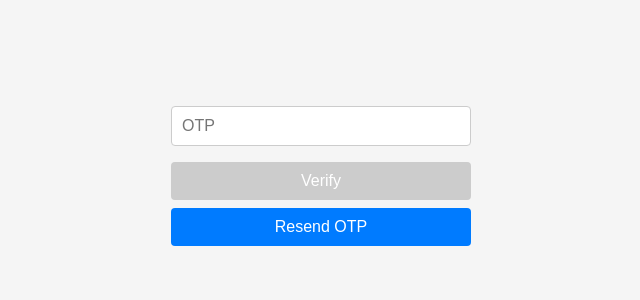
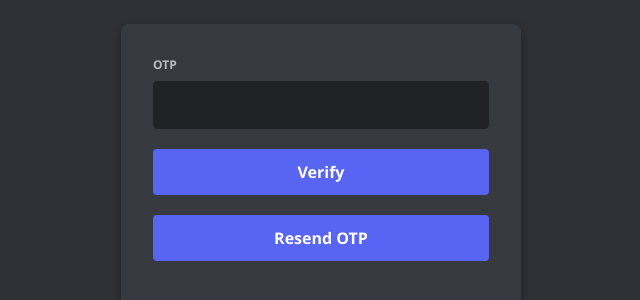
Before and after one commit to tonmoychiran/echo-fe, an Angular app: page /verify-login in a window 1280 px wide. Shown: the part 232-532 px from the top of the page, without its empty margins (319-959 px from the left). Built offline with nearby package versions, Linux system fonts and the light colour scheme.

Commit message:
refactor

```diff
--- a/src/app/components/login/login.component.css
+++ b/src/app/components/login/login.component.css
@@ -1,51 +1,78 @@
-.login-container {
-  display: flex;
-  justify-content: center;
-  align-items: center;
-  height: 100vh;
-  background-color: #f5f5f5;
+.container {
+  background-color: #36393f;
+  padding: 32px;
+  border-radius: 8px;
+  width: 100%;
+  min-width: 400px;
+  max-width: 480px;
+  box-shadow: 0 2px 10px rgba(0, 0, 0, 0.3);
+  color: var(--color);
+}
+
+h1 {
+  font-size: 24px;
+  font-weight: 600;
+  text-align: center;
+  margin-bottom: 8px;
+  color: var(--color);
+}
+
+p {
+  font-size: 14px;
+  color: #b9bbbe;
+  text-align: center;
+  margin-bottom: 24px;
 }
 
 .form-group {
-  display: flex;
-  flex-direction: column;
-  gap: 8px;
-  width: 300px;
+  margin-bottom: 20px;
 }
 
-.email-input {
-  padding: 10px;
-  border: 1px solid #ccc;
-  border-radius: 4px;
-  font-size: 16px;
+.form-group label {
+  display: block;
+  font-size: 12px;
+  font-weight: 600;
+  color: #b9bbbe;
+  margin-bottom: 8px;
+  text-transform: uppercase;
 }
 
-.email-input.invalid {
-  border-color: red;
+.form-group input {
+  width: 100%;
+  padding: 12px;
+  background-color: #202225;
+  border: 1px solid #202225;
+  border-radius: 4px;
+  color: var(--color);
+  font-size: 16px;
+  outline: none;
+  transition: border-color 0.2s;
 }
 
-.error-message {
-  color: red;
-  font-size: 14px;
-  min-height: 16px;
+.form-group input:focus {
+  border-color: #5865f2;
 }
 
 button {
-  padding: 10px;
-  background-color: #007bff;
-  color: white;
+  width: 100%;
+  padding: 12px;
+  background-color: #5865f2;
   border: none;
   border-radius: 4px;
+  color: var(--color);
   font-size: 16px;
+  font-weight: 600;
   cursor: pointer;
-  width: 300px;
+  transition: background-color 0.2s;
 }
 
-button:disabled {
-  background-color: #cccccc;
-  cursor: not-allowed;
+button:hover {
+  background-color: #4752c4;
 }
 
-button:hover:not(:disabled) {
-  background-color: #0056b3;
+.error {
+  color: #ed4245;
+  font-size: 14px;
+  margin-top: 10px;
+  text-align: center;
 }
--- a/src/app/components/login/login.component.html
+++ b/src/app/components/login/login.component.html
@@ -1,25 +1,21 @@
-<div class="login-container">
-  <form [formGroup]="loginForm" (ngSubmit)="onSubmit()">
+<div class="container">
+  <h1>Goppho Login</h1>
+  <form (ngSubmit)="onSubmit()">
     <div class="form-group">
-      <input type="email" formControlName="email" class="email-input" name="email"
-        [ngClass]="{'invalid': emailControl?.invalid && (emailControl?.dirty || emailControl?.touched)}"
-        placeholder="Email">
-      <div class="error-message">
-        @if (emailControl?.invalid && (emailControl?.dirty || emailControl?.touched) &&
-        emailControl?.errors?.['required']) {
-        Email is required
-        } @else if (emailControl?.invalid && (emailControl?.dirty || emailControl?.touched) &&
-        emailControl?.errors?.['email']) {
-        Invalid Email
-        }
+      <label for="email">Email</label>
+      <input type="text" id="email" [(ngModel)]="email" name="email" required>
     </div>
-      <button type="submit" [disabled]="loginForm.invalid">
+    <button type="submit">
       @if (isLoading()) {
       Loggin In...
       } @else {
       LogIn
       }
     </button>
-    </div>
+    @if(errorMessage()){
+    <ng-container>
+      <p class="error">{{ errorMessage() }}</p>
+    </ng-container>
+    }
   </form>
 </div>
--- a/src/app/components/login/login.component.ts
+++ b/src/app/components/login/login.component.ts
@@ -1,59 +1,47 @@
 import { CommonModule } from '@angular/common';
 import { Component, inject, signal } from '@angular/core';
-import { FormControl, FormGroup, ReactiveFormsModule, Validators } from '@angular/forms';
+import { FormsModule } from '@angular/forms';
 import { AuthService } from '../../services/auth.service';
-import { ToastComponent } from '../toast/toast.component';
-import { ToastService } from '../../services/toast.service';
 import { Router } from '@angular/router';
 
 
 @Component({
   selector: 'app-login',
   standalone: true,
-  imports: [CommonModule, ReactiveFormsModule],
+  imports: [CommonModule, FormsModule],
   templateUrl: './login.component.html',
   styleUrl: './login.component.css'
 })
 export class LoginComponent {
-  loginForm!: FormGroup;
+  email: string = "";
+  errorMessage = signal("");
   isLoading = signal(false);
 
   private authService = inject(AuthService);
-  private toastService = inject(ToastService);
   private router = inject(Router);
 
-  ngOnInit() {
-    this.loginForm = new FormGroup({
-      email: new FormControl('', [Validators.required, Validators.email])
-    });
+  onSubmit() {
+
+    if (!this.email) {
+      this.errorMessage.set("Email is empty");
+      return;
     }
 
-  onSubmit() {
-    if (this.loginForm.valid) {
-      const email = this.loginForm.value.email;
     this.isLoading.set(true);
 
-      this.authService.login(email).subscribe({
+    this.authService.login(this.email).subscribe({
       next: (response) => {
-          this.authService.setEmail(email);
-          this.toastService.show('OTP Sent', 'success', 5000);
+        this.authService.setEmail(this.email);
         this.router.navigate(['/verify-login']);
       },
       error: (error) => {
         this.isLoading.set(false);
-          const errorMessage = error?.error?.message || 'OTP Send Failed';
-          this.toastService.show(errorMessage, 'error', 5000);
+        this.errorMessage.set(error?.error?.message || 'OTP Send Failed');
       },
       complete: () => {
         this.isLoading.set(false);
       }
     });
-    } else {
-      this.loginForm.markAllAsTouched();
+
   }
 }
-
-  get emailControl() {
-    return this.loginForm.get('email');
-  }
-}
--- a/src/app/components/verify-login/verify-login.component.css
+++ b/src/app/components/verify-login/verify-login.component.css
@@ -1,61 +1,77 @@
-input[type="number"] {
-  -webkit-appearance: none;
-  -moz-appearance: textfield;
-  appearance: none;
+.container {
+    background-color: #36393f;
+    padding: 32px;
+    border-radius: 8px;
+    width: 100%;
+    min-width: 400px;
+    max-width: 480px;
+    box-shadow: 0 2px 10px rgba(0, 0, 0, 0.3);
+    color: var(--color);
 }
 
-.verify-login-container {
-    display: flex;
-    justify-content: center;
-    align-items: center;
-    height: 100vh;
-    background-color: #f5f5f5;
+p {
+    font-size: 14px;
+    color: #57f287;
+    text-align: center;
+    margin-bottom: 24px;
 }
 
 .form-group {
-    display: flex;
-    flex-direction: column;
-    gap: 8px;
-    width: 300px;
+    margin-bottom: 20px;
 }
 
-.otp-input {
-    padding: 10px;
-    border: 1px solid #ccc;
-    border-radius: 4px;
-    font-size: 16px;
+.form-group label {
+    display: block;
+    font-size: 12px;
+    font-weight: 600;
+    color: #b9bbbe;
+    margin-bottom: 8px;
+    text-transform: uppercase;
 }
 
-.otp-input.invalid {
-    border-color: red;
+.form-group input {
+    width: 100%;
+    padding: 12px;
+    background-color: #202225;
+    border: 1px solid #202225;
+    border-radius: 4px;
+    color: var(--color);
+    font-size: 16px;
+    outline: none;
+    transition: border-color 0.2s;
 }
 
-.error-message {
-    color: red;
-    font-size: 14px;
+.form-group input:focus {
+    border-color: #5865f2;
 }
 
 button {
-    padding: 10px;
-    background-color: #007bff;
-    color: white;
+    width: 100%;
+    padding: 12px;
+    background-color: #5865f2;
     border: none;
     border-radius: 4px;
+    color: var(--color);
     font-size: 16px;
+    font-weight: 600;
     cursor: pointer;
-    width: 300px;
+    transition: background-color 0.2s;
 }
 
-button:disabled {
-    background-color: #cccccc;
-    cursor: not-allowed;
+button:hover {
+    background-color: #4752c4;
 }
 
-button:hover:not(:disabled) {
-    background-color: #0056b3;
+.error {
+  color: #ed4245;
+  font-size: 14px;
+  margin-top: 10px;
+  text-align: center;
 }
 
-.otp-sent-box {
-    font-size: 16px;
-    color: #28a745;
+.success {
+  color: #57f287;
+  font-size: 14px;
+  margin-top: 10px;
+  text-align: center;
 }
--- a/src/app/components/verify-login/verify-login.component.html
+++ b/src/app/components/verify-login/verify-login.component.html
@@ -1,24 +1,16 @@
-<div class="verify-login-container">
-    <form [formGroup]="verifyLoginForm" (ngSubmit)="onSubmit()">
+<div class="container">
+    <form>
+        @if (email()) {
+        <ng-container>
+            <p>OTP sent to {{ email() }}</p>
+        </ng-container>
+        }
         <div class="form-group">
-            @if (email()) {
-            <div class="otp-sent-box">
-                OTP sent to {{ email() }}
+            <label for="otp">OTP</label>
+            <input type="text" id="otp" [(ngModel)]="otp" name="otp" required>
         </div>
-            }
-            <input type="text" formControlName="otp" class="otp-input" name="otp"
-                [ngClass]="{'invalid': otpControl?.invalid && (otpControl?.dirty || otpControl?.touched)}"
-                placeholder="OTP">
-            <div class="error-message">
-                @if (otpControl?.invalid
-                && otpControl?.dirty
-                && otpControl?.touched
-                && otpControl?.errors?.['required']) {
-                OTP is required
-                }
-            </div>
-            <div>
-                <button type="submit" [disabled]="verifyLoginForm.invalid">
+        <div class="form-group">
+            <button type="button" (click)="verifyOtp()">
                 @if (isLoading()) {
                 Verifying...
                 } @else {
@@ -26,7 +18,7 @@
                 }
             </button>
         </div>
-            <div>
+        <div class="form-group">
             <button type="button" (click)="resendOtp()">
                 @if (isResendLoading()) {
                 Resending OTP...
@@ -35,6 +27,10 @@
                 }
             </button>
         </div>
-        </div>
+        @if(errorMessage()){
+        <ng-container>
+            <p class="error">{{ errorMessage() }}</p>
+        </ng-container>
+        }
     </form>
 </div>
--- a/src/app/components/verify-login/verify-login.component.ts
+++ b/src/app/components/verify-login/verify-login.component.ts
@@ -1,87 +1,69 @@
 import { Component, inject, signal } from '@angular/core';
-import { FormControl, FormGroup, ReactiveFormsModule, Validators } from '@angular/forms';
+import { FormsModule } from '@angular/forms';
 import { AuthService } from '../../services/auth.service';
-import { ToastService } from '../../services/toast.service';
 import { CommonModule } from '@angular/common';
 import { Router } from '@angular/router';
 
 @Component({
   selector: 'app-verify-login',
-  imports: [CommonModule, ReactiveFormsModule],
+  imports: [CommonModule, FormsModule],
   templateUrl: './verify-login.component.html',
   styleUrl: './verify-login.component.css'
 })
 export class VerifyLoginComponent {
-  verifyLoginForm!: FormGroup;
+  otp: string = "";
   isLoading = signal(false);
   isResendLoading = signal(false);
+  errorMessage = signal("");
   email = signal<string | null>(null);
 
   private authService = inject(AuthService);
-  private toastService = inject(ToastService);
   private router = inject(Router);
 
   constructor() {
     this.email.set(this.authService.getEmail());
   }
 
-  ngOnInit() {
-    this.verifyLoginForm = new FormGroup({
-      otp: new FormControl('', [
-        Validators.required
-      ])
-    });
+  verifyOtp() {
+
+    if (!this.otp) {
+      this.errorMessage.set("OTP is empty");
+      return;
     }
 
-  onSubmit() {
-    if (this.verifyLoginForm.valid) {
-      const otp = this.verifyLoginForm.value.otp;
     this.isLoading.set(true);
 
-      this.authService.verifyOtp(this.email(), otp).subscribe({
+    this.authService.verifyOtp(this.email(), this.otp).subscribe({
       next: (response) => {
         this.authService.clearEmail();
-          this.toastService.show('Verified', 'success', 5000);
         this.router.navigate(['/chat-list']);
       },
       error: (error) => {
-          this.isLoading.set(false);
-          const errorMessage = error?.error?.message || 'OTP Verification Failed';
-          this.toastService.show(errorMessage, 'error', 5000);
+        this.errorMessage.set(error?.error?.message || 'OTP Verification Failed');
       },
       complete: () => {
         this.isLoading.set(false);
       }
     });
 
-    } else {
-      this.verifyLoginForm.markAllAsTouched();
-    }
   }
 
   resendOtp() {
-    const savedEmail = this.email();
-    if (savedEmail) {
+    if (!this.email()) {
+      this.router.navigate(['/login']);
+      return;
+    }
+
     this.isResendLoading.set(true);
-      this.authService.login(savedEmail).subscribe({
+    this.authService.login(this?.email() || "").subscribe({
       next: (response) => {
-          this.toastService.show('OTP Resent', 'success', 5000);
       },
       error: (error) => {
-          const errorMessage = error?.error?.message || 'Failed to resend OTP';
-          this.toastService.show(errorMessage, 'error', 5000);
+        this.errorMessage.set(error?.error?.message || 'OTP Resend Failed');
       },
       complete: () => {
         this.isResendLoading.set(false);
       }
     });
-    } else {
-      this.toastService.show('No email found', 'error', 5000);
-      this.router.navigate(['/login']);
   }
 }
-
-  get otpControl() {
-    return this.verifyLoginForm.get('otp');
-  }
-}
--- a/src/styles.css
+++ b/src/styles.css
@@ -1 +1,20 @@
-/* You can add global styles to this file, and also import other style files */
+:root{
+    accent-color: #5865f2;
+    color: #ffff;
+    background-color: #2f3136;
+}
+
+* {
+    margin: 0;
+    padding: 0;
+    box-sizing: border-box;
+    font-family: 'Segoe UI', Tahoma, Geneva, Verdana, sans-serif;
+}
+
+body {
+    background-color: var(--background-color);
+    display: flex;
+    justify-content: center;
+    align-items: center;
+    height: 100vh;
+}
```
Lines whose indentation alone changed are shown as unchanged.
